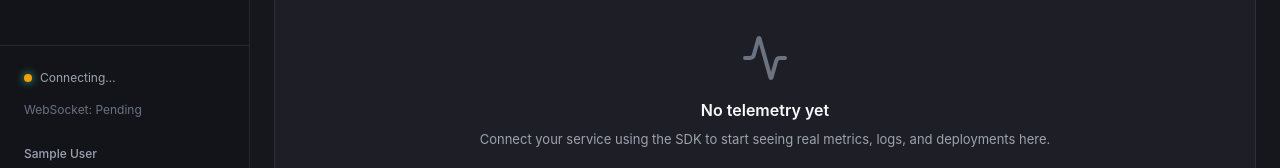
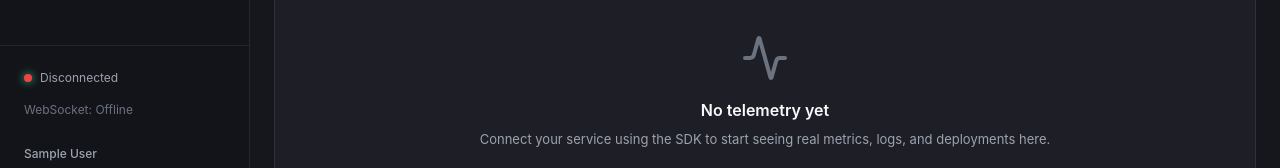
Before and after one commit to PayalVerma1/Keo, a Next.js app: page /services/1 in a window 1280 px wide. Shown: the part 550-718 px from the top of the page. Built offline with nearby package versions, Linux system fonts and the light colour scheme; no server answers; sample sign-in values are in the browser's storage.

Commit message:
fix:socket refernce added to services/id

```diff
--- a/src/app/docs/page.tsx
+++ b/src/app/docs/page.tsx
@@ -4,6 +4,7 @@ import React, { useEffect, useState } from "react";
 import { useRouter } from "next/navigation";
 import { CheckCircle2, Copy } from "lucide-react";
 import { Sidebar } from "@/components/layout/sidebar";
+import { useSocketState } from "@/lib/useSocketState";
 import { Topbar } from "@/components/layout/topbar";
 
 interface ServiceSummary {
@@ -305,11 +306,13 @@ export default function DocsPage() {
     router.replace("/login");
   };
 
+  const socketState = useSocketState();
+
   if (!mounted) return null;
 
   return (
     <div className="layout-wrapper">
-      <Sidebar activePath="/docs" onLogout={handleLogout} userName={user?.name ?? ""} />
+      <Sidebar activePath="/docs" onLogout={handleLogout} userName={user?.name ?? ""} socketState={socketState} />
       <main className="main-content">
         <Topbar userName={user?.name} />
         <div className="dashboard-scroll-area">
--- a/src/app/services/[id]/page.tsx
+++ b/src/app/services/[id]/page.tsx
@@ -227,7 +227,7 @@ export default function ServiceDetailPage() {
 
   return (
     <div className="layout-wrapper">
-      <Sidebar activePath="/services" onLogout={handleLogout} userName={user?.name ?? ""} />
+      <Sidebar activePath="/services" onLogout={handleLogout} userName={user?.name ?? ""} socketState={socketState} />
       <main className="main-content">
         <Topbar userName={user?.name} />
 
```
